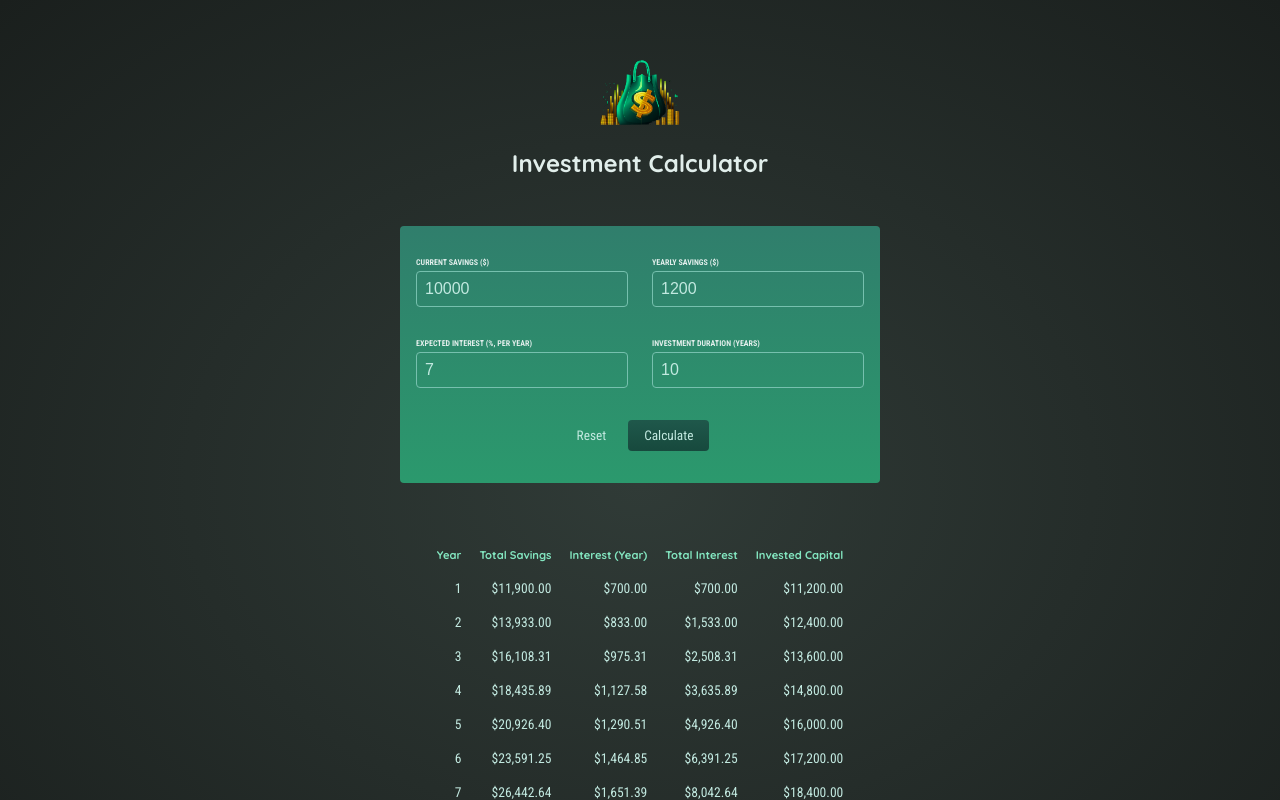
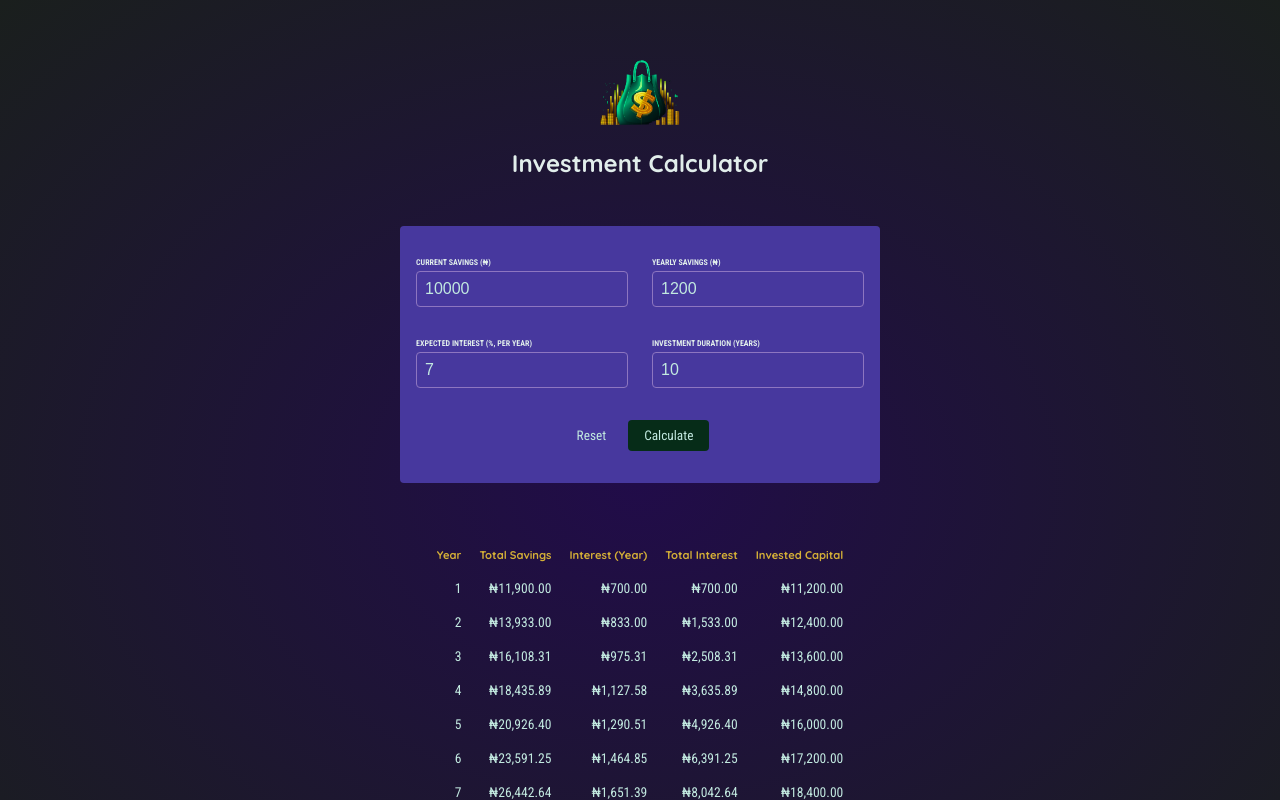
Before and after one commit to Julianah253/Investment-Calculator, a React (Create React App) app: page / in a window 1280 px wide. Both pictures are taken after a click on the button "Calculate". Shown: the top 800 px of the page. Built offline with nearby package versions, Linux system fonts and the light colour scheme.

Commit message:
styling changed

```diff
--- a/src/components/ResultsTable/ResultsTable.module.css
+++ b/src/components/ResultsTable/ResultsTable.module.css
@@ -9,7 +9,7 @@
 
 .result thead {
   font-size: 0.7rem;
-  color: #83e6c0;
+  color:  #D4AF37;
 }
 
 .result tbody {
--- a/src/components/UserInput/UserInput.jsx
+++ b/src/components/UserInput/UserInput.jsx
@@ -34,7 +34,7 @@ export default function UserInput(props){
         <form className={classes.form} onSubmit={submitHandler}>
         <div className={classes["input-group"]}>
           <p>
-            <label htmlFor="current-savings">Current Savings ($)</label>
+            <label htmlFor="current-savings">Current Savings (₦)</label>
             <input onChange={(event) => inputHandler('current-savings', event.target.value)}
             type="number"
             id="current-savings"
@@ -42,7 +42,7 @@ export default function UserInput(props){
             />
           </p>
           <p>
-            <label htmlFor="yearly-contribution">Yearly Savings ($)</label>
+            <label htmlFor="yearly-contribution">Yearly Savings (₦)</label>
             <input onChange={(event) => inputHandler('yearly-contribution', event.target.value)}
             type="number"
             id="yearly-contribution"
--- a/src/components/UserInput/UserInput.module.css
+++ b/src/components/UserInput/UserInput.module.css
@@ -3,7 +3,7 @@
   max-width: 30rem;
   margin: 2rem auto;
   border-radius: 4px;
-  background: linear-gradient(180deg, #307e6c, #2b996d);
+  background: linear-gradient(180deg, #47389e, #47389e);
 }
 
 .input-group {
@@ -24,7 +24,7 @@
 .form input {
   width: 100%;
   padding: 0.5rem;
-  border: 1px solid #76c0ae;
+  border: 1px solid #8d76c0;
   border-radius: 0.25rem;
   background-color: transparent;
   color: #c2e9e0;
@@ -41,7 +41,7 @@
   padding: 0.5rem 1rem;
   border: none;
   border-radius: 0.25rem;
-  background: linear-gradient(180deg, #1f584b, #17493d);
+  background: linear-gradient(180deg, #062c18, #062c18);
   color: #c2e9e0;
   font-family: 'Roboto Condensed', sans-serif;
   cursor: pointer;
@@ -56,7 +56,7 @@
 }
 
 .button:hover {
-  background: linear-gradient(180deg, #1b5346, #113c32);
+  background: radial-gradient(#210c49, #1a1f1d);
 }
 
 .buttonAlt:hover {
--- a/src/components/utils/formatter.js
+++ b/src/components/utils/formatter.js
@@ -1,6 +1,6 @@
-const formatter = new Intl.NumberFormat('en-US', {
+const formatter = new Intl.NumberFormat('en-NG', {
     style: 'currency',
-    currency: 'USD',
+    currency: 'NGN',
     minimumFractionDigits: 2,
     maximumFractionDigits: 2,
 });
--- a/src/index.css
+++ b/src/index.css
@@ -10,6 +10,6 @@ body {
   -webkit-font-smoothing: antialiased;
   -moz-osx-font-smoothing: grayscale;
   /* background-color: #242a28; */
-  background: radial-gradient(#303b37, #1a1f1d);
+  background: radial-gradient(#210c49, #1a1f1d);
   color: #e1eeeb;
 }
```
